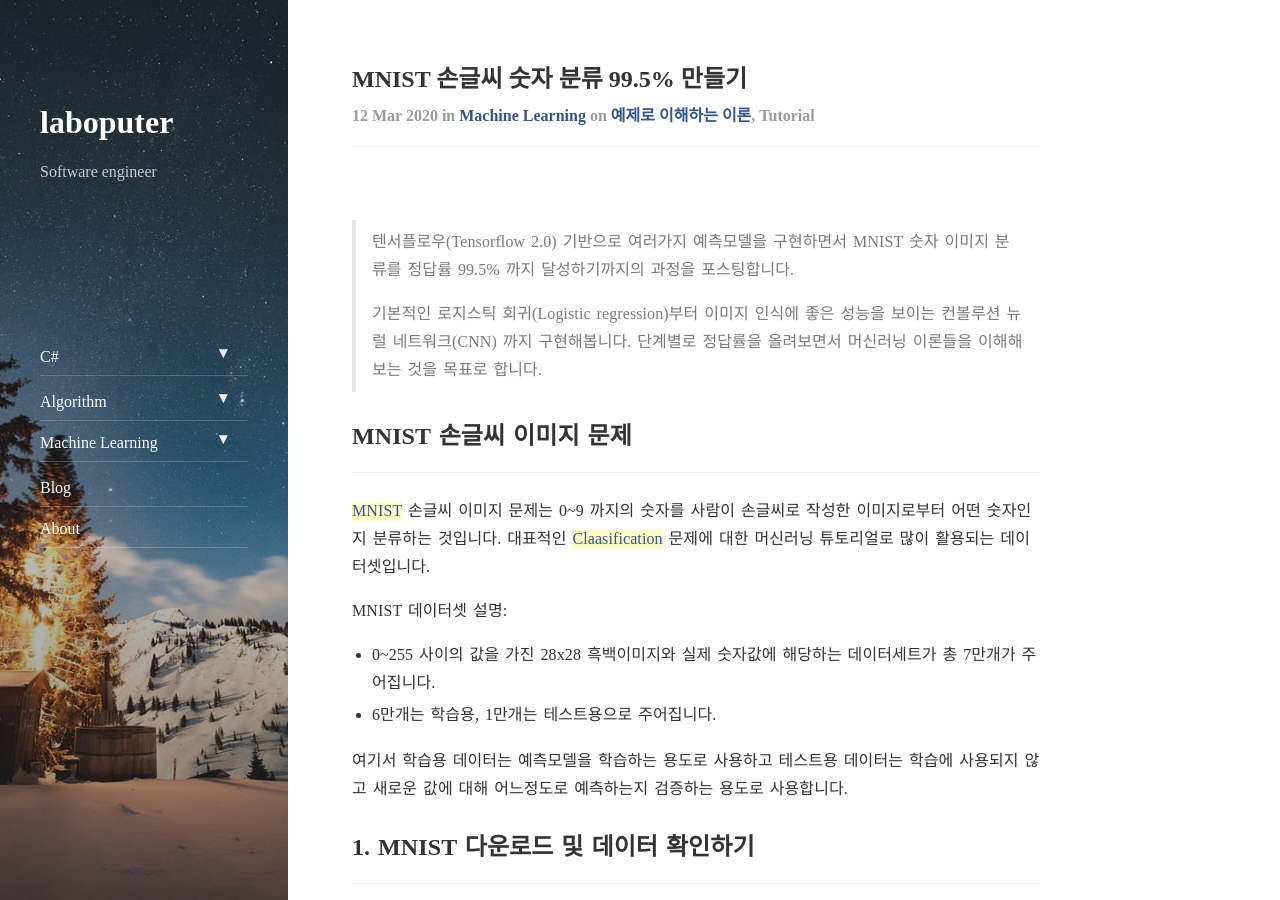
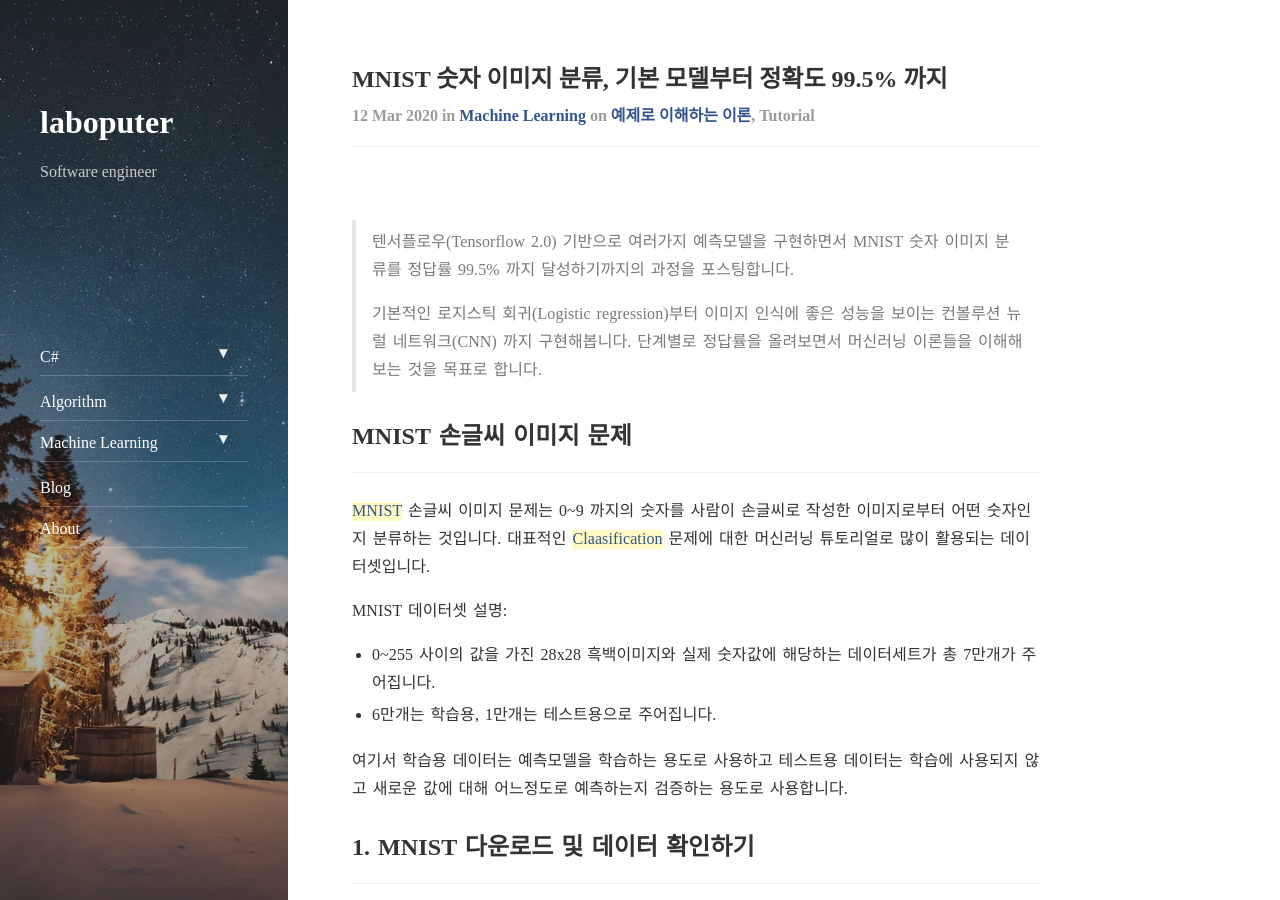
Before and after one commit to Laboputer/Laboputer.github.io, a Jekyll site: the page built from _posts/ml-learn/2020-03-12-mnist995.md, in a window 1280 px wide and 900 px high. Built offline with Jekyll 4.4.1, drawn with Linux system fonts in a browser that asks for light colours; nearby versions of some CDN libraries; comment, search, counter and statistics services are not loaded.

Commit message:
update post ml-learn mnist995

```diff
--- a/_posts/ml-learn/2020-03-12-mnist995.md
+++ b/_posts/ml-learn/2020-03-12-mnist995.md
@@ -1,6 +1,6 @@
 ---
 layout: post
-title:  "MNIST 손글씨 숫자 분류 99.5% 만들기"
+title:  "MNIST 숫자 이미지 분류, 기본 모델부터 정확도 99.5% 까지"
 subtitle:   "mnist995"
 categories: machine-learning
 tags: learn tutorial
```
